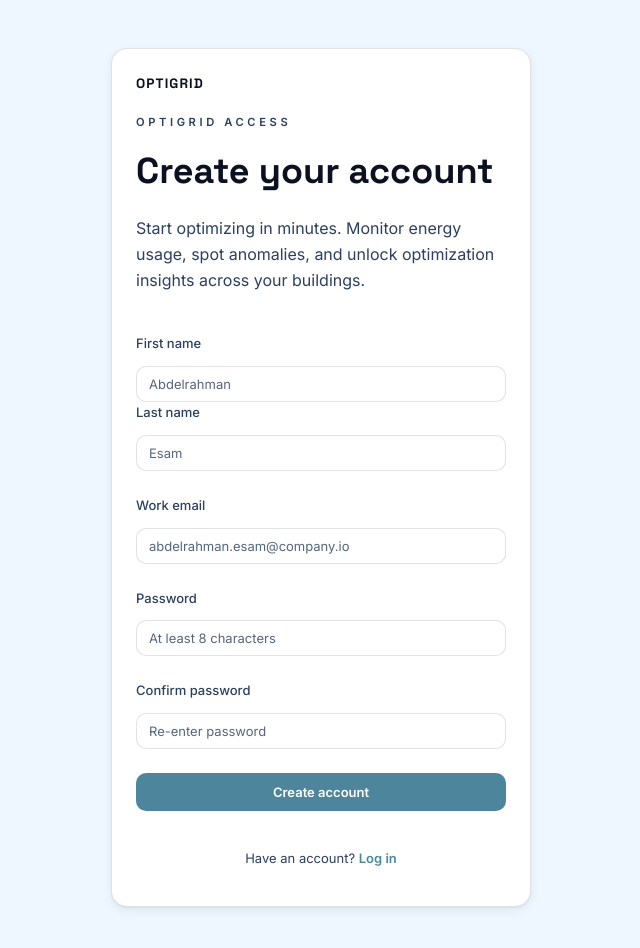
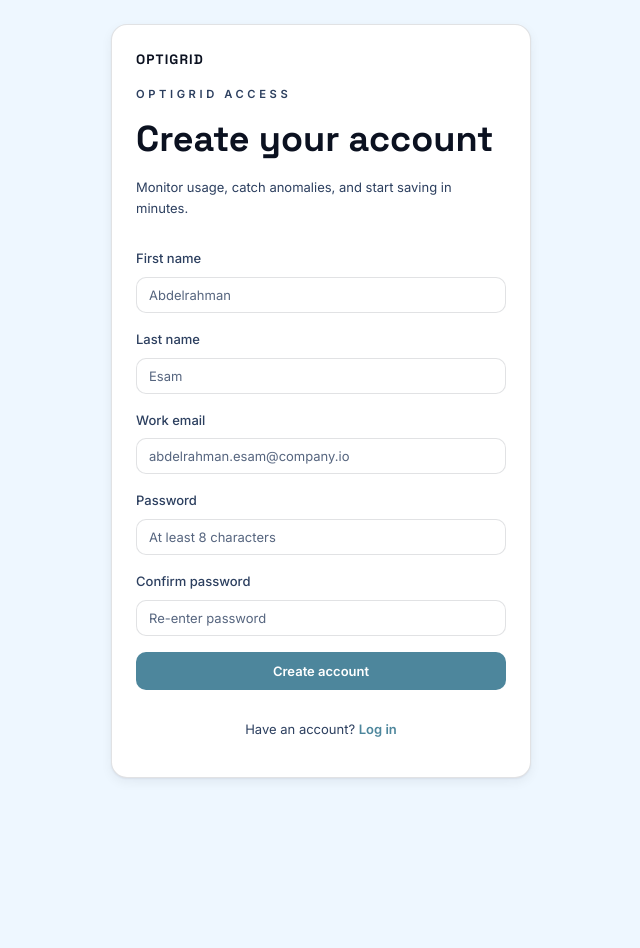
Before and after one commit to COS301-SE-2026/OptiGrid, a Next.js app in the folder frontend/: page /signup in a window 1280 px wide. Shown: the top 948 px of the page, without its empty margins (319-959 px from the left). After the commit the page ends 802 px from the top, so only its background shows below. Built offline with nearby package versions, Linux system fonts and the light colour scheme.

Commit message:
refactor: polish signup, login and add building pages

```diff
--- a/frontend/app/(auth)/login/page.tsx
+++ b/frontend/app/(auth)/login/page.tsx
@@ -75,8 +75,8 @@ export default function LoginPage() {
 
     return (
         <main
-            className="min-h-screen"
             style={{
+                minHeight: "100vh",
                 background: "var(--brand-bg)",
                 display: "flex",
                 alignItems: "center",
@@ -152,8 +152,8 @@ export default function LoginPage() {
                     <button
                         type="submit"
                         disabled={loading}
-                        className="btn btn-primary w-full"
-                        style={{ marginTop: "var(--space-5)" }}
+                        className="btn btn-primary"
+                        style={{ width: "100%", marginTop: "var(--space-5)" }}
                     >
                         {loading ? "Logging in..." : "Log in"}
                     </button>
--- a/frontend/app/(auth)/signup/page.tsx
+++ b/frontend/app/(auth)/signup/page.tsx
@@ -89,40 +89,44 @@ export default function SignupPage() {
 
     return (
         <main
-            className="min-h-screen"
             style={{
+                minHeight: "100vh",
                 background: "var(--brand-bg)",
                 display: "flex",
                 alignItems: "center",
                 justifyContent: "center",
-                padding: "var(--space-7) var(--space-5)",
+                padding: "var(--space-5)",
             }}
         >
             <section
                 className="card"
-                style={{ width: "min(420px, 100%)", display: "grid", gap: "var(--space-5)" }}
+                style={{ width: "min(420px, 100%)", display: "grid", gap: "var(--space-4)" }}
             >
-                <header style={{ display: "grid", gap: "var(--space-2)" }}>
+                <header style={{ display: "grid", gap: "var(--space-1)" }}>
                     <Link href="/" className="landing-wordmark">
                         OptiGrid
                     </Link>
                     <p className="landing-kicker">OptiGrid Access</p>
                     <h1>Create your account</h1>
-                    <p className="text-muted" style={{ fontSize: "var(--fs-body)" }}>
-                        Start optimizing in minutes. Monitor energy usage, spot
-                        anomalies, and unlock optimization insights across your
-                        buildings.
+                    <p className="text-muted" style={{ fontSize: "var(--fs-small)" }}>
+                        Monitor usage, catch anomalies, and start saving in minutes.
                     </p>
                 </header>
 
                 <form style={{
                         display: "grid",
-                        gap: "var(--space-5)"
+                        gap: "var(--space-4)"
                     }} noValidate onSubmit={handleSubmit}>
-                    <div className="grid md:grid-cols-2" style={{ gap: "var(--space-5)" }}>
+                    <div
+                        style={{
+                            display: "grid",
+                            gap: "var(--space-4)",
+                            gridTemplateColumns: "repeat(auto-fit, minmax(180px, 1fr))"
+                        }}
+                    >
                         <div style={{
                                 display: "grid",
-                                gap: "var(--space-2)"
+                                gap: "var(--space-1)"
                             }}>
                             <label className="label" htmlFor="firstName">
                                 First name
@@ -160,7 +164,7 @@ export default function SignupPage() {
 
                         <div style={{
                                 display: "grid",
-                                gap: "var(--space-2)"
+                                gap: "var(--space-1)"
                             }}>
                             <label className="label" htmlFor="lastName">
                                 Last name
@@ -199,7 +203,7 @@ export default function SignupPage() {
 
                     <div style={{
                             display: "grid",
-                            gap: "var(--space-2)"
+                            gap: "var(--space-1)"
                         }}>
                         <label className="label" htmlFor="email">
                             Work email
@@ -237,7 +241,7 @@ export default function SignupPage() {
 
                     <div style={{
                             display: "grid",
-                            gap: "var(--space-2)"
+                            gap: "var(--space-1)"
                         }}>
                         <label className="label" htmlFor="password">
                             Password
@@ -275,7 +279,7 @@ export default function SignupPage() {
 
                     <div style={{
                             display: "grid",
-                            gap: "var(--space-2)"
+                            gap: "var(--space-1)"
                         }}>
                         <label className="label" htmlFor="confirmPassword">
                             Confirm password
@@ -316,7 +320,8 @@ export default function SignupPage() {
                     <button
                         type="submit"
                         disabled={loading}
-                        className="btn btn-primary w-full"
+                        className="btn btn-primary"
+                        style={{ width: "100%" }}
                     >
                         {loading ? "Creating account..." : "Create account"}
                     </button>
--- a/frontend/styles/optigrid-theme.css
+++ b/frontend/styles/optigrid-theme.css
@@ -365,6 +365,7 @@ h3 {
 
 .dashboard-utility {
     margin-top: var(--space-4);
+    margin-bottom: var(--space-4);
     padding-top: var(--space-3);
     border-top: 1px solid var(--brand-border)
 }
```
Also changed, not shown: frontend/app/(dashboard)/buildings/add/page.tsx (+22 -30 lines), 1 other file (tests, documents, lock files or other folders).
